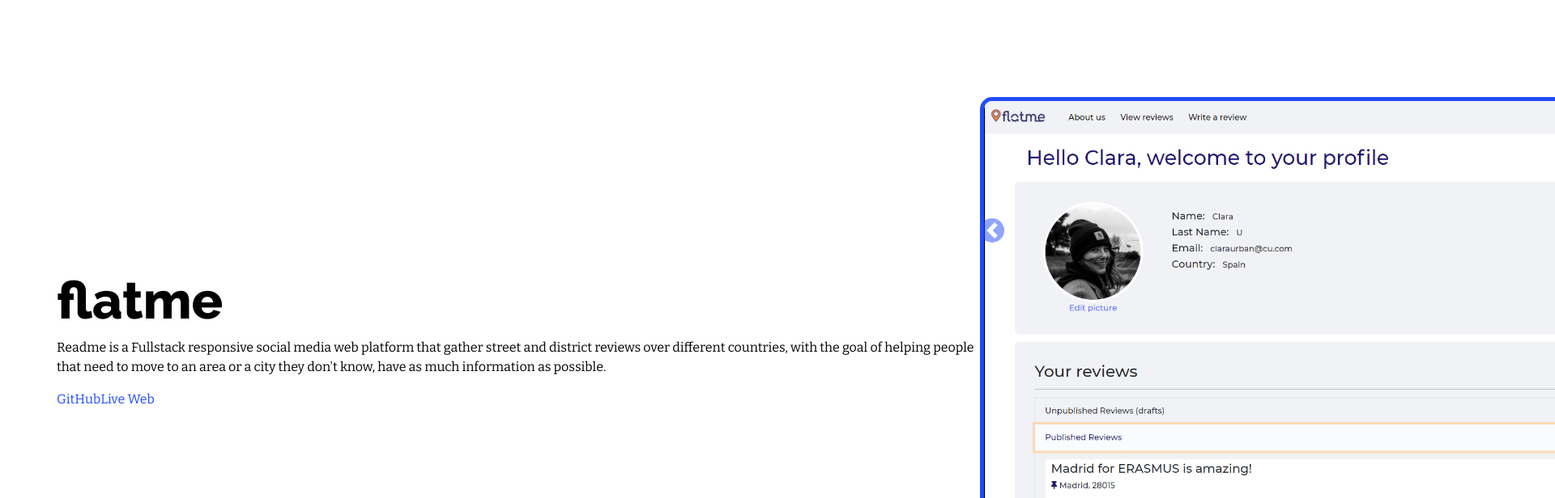
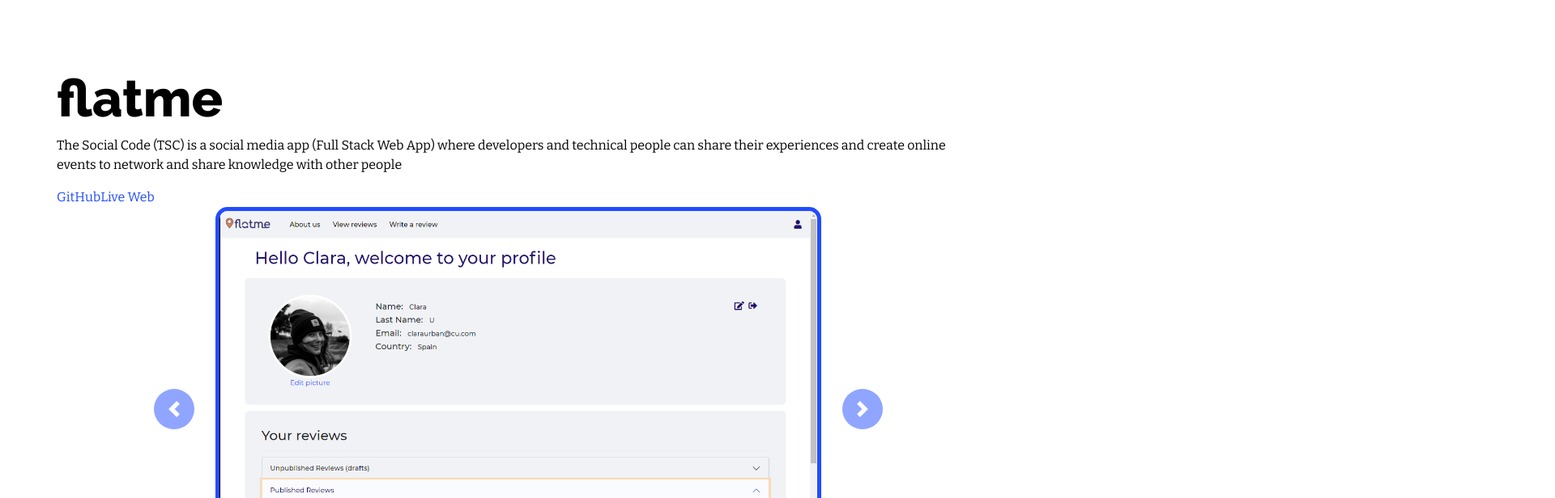
Before and after one commit to SofSanUrb/ssurbano, a React (Create React App) app: page /work in a window 1280 px wide. Shown: the part 1360-1976 px from the top of the page at 81% size, 1920 px wide, since content can reach past the window. Built offline with nearby package versions, Linux system fonts and the light colour scheme.

Commit message:
projects page

```diff
--- a/src/App.css
+++ b/src/App.css
@@ -175,13 +175,16 @@ h3, h4, h5{
 .go-top:hover{
   font-weight: 700;
 }
+.my-carousel {
+  width: 900px;
+}
 
 .carousel-control-prev, .carousel-control-next{
   background-color: var(--blue);
-  height: 30px;
-  width: 30px;
+  height: 50px;
+  width: 50px;
   border-radius: 50%;
-  top:25%;
+  top:45%;
 }
 
 .carousel{
@@ -194,13 +197,19 @@ h3, h4, h5{
 
 .slide{
   border-radius: 15px;
-  height: 600px;
+
 }
 img{
   border: 5px solid var(--background);
-
+  height: 500px;
 }
 
 .active img{
   border: 5px solid var(--blue);
 }
+
+.column {
+  display:flex;
+  align-items: center;
+  flex-direction: column;
+}
--- /dev/null
+++ b/src/components/CarouselProject.jsx
@@ -0,0 +1,19 @@
+import React from "react";
+import Carousel from "react-bootstrap/Carousel";
+
+export default function CarouselProject(props) {
+  const { projectImages } = props;
+  return (
+    <div className="column">
+      <Carousel className="my-carousel">
+        {projectImages.map((imagePath, index) => {
+          return (
+            <Carousel.Item key={index}>
+              <img src={imagePath} className="slide" alt="projectImage" />
+            </Carousel.Item>
+          );
+        })}
+      </Carousel>
+    </div>
+  );
+}
--- a/src/pages/Projects.jsx
+++ b/src/pages/Projects.jsx
@@ -1,8 +1,23 @@
-import React from "react";
+import React, { useState } from "react";
 import GoTop from "../components/GoTop";
-import Carousel from "react-bootstrap/Carousel";
+
+import CarouselProject from "../components/CarouselProject";
 
 export default function Projects() {
+  const flatmeDetails = {
+    path: [
+      "./images/flatme_desk_1.PNG",
+      "./images/flatme_desk_2.PNG",
+      "./images/flatme_Mob_0.PNG",
+    ],
+    title: "flatme",
+    description:
+      "The Social Code (TSC) is a social media app (Full Stack Web App) where developers and technical people can share their experiences and create online events to network and share knowledge with other people",
+    github: "https://github.com/SofSanUrb/flatme" ,
+    live: "https://flatme.herokuapp.com/"
+  };
+
+  const [projectFlatme, setFlatme] = useState(flatmeDetails);
   return (
     <>
       <div className="main my-projects text-left">
@@ -18,12 +33,9 @@ export default function Projects() {
         </p>
       </div>
       <div className="main my-projects text-left">
-        <h1>flatme</h1>
+        <h1>{projectFlatme.title}</h1>
         <p>
-          Readme is a Fullstack responsive social media web platform that gather
-          street and district reviews over different countries, with the goal of
-          helping people that need to move to an area or a city they don't know,
-          have as much information as possible.
+         {projectFlatme.description}
         </p>
         <div className="my-project-links">
           <a className="text-blue" href="https://github.com/SofSanUrb/flatme">
@@ -33,29 +45,7 @@ export default function Projects() {
             Live Web
           </a>
         </div>
-        <Carousel>
-          <Carousel.Item>
-            <img
-              src="./images/flatme_desk_1.PNG"
-              className="slide"
-              alt="project"
-            />
-          </Carousel.Item>
-          <Carousel.Item>
-            <img
-              src="./images/flatme_desk_2.PNG"
-              className="slide"
-              alt="project"
-            />
-          </Carousel.Item>
-          <Carousel.Item>
-            <img
-              src="./images/flatme_Mob_0.PNG"
-              className="slide"
-              alt="project"
-            />
-          </Carousel.Item>
-        </Carousel>
+        <CarouselProject projectImages={flatmeDetails.path} />
       </div>
       <div className="main my-projects text-left">
         <h1>No Adults Allowed</h1>
```
